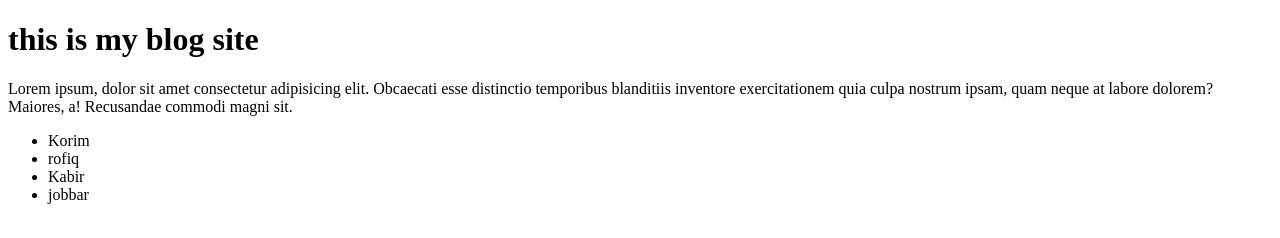
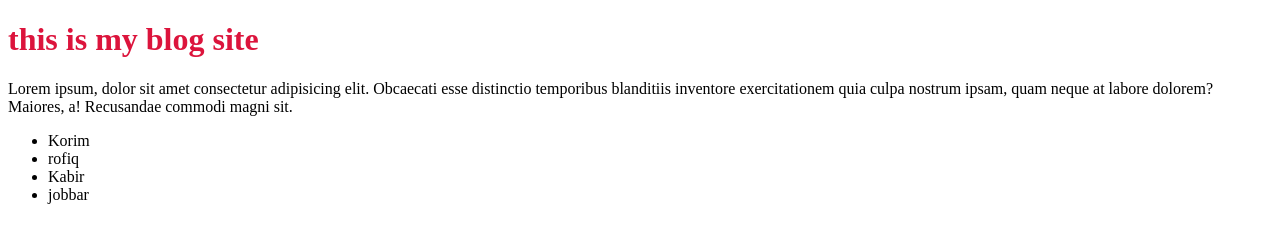
Before and after one commit to ismailali5931/my-second-repo, a plain HTML site: page index.html in a window 1280 px wide. Drawn offline with Linux system fonts and the light colour scheme.

Commit message:
added style

```diff
--- a/index.html
+++ b/index.html
@@ -5,6 +5,7 @@
     <meta http-equiv="X-UA-Compatible" content="IE=edge">
     <meta name="viewport" content="width=device-width, initial-scale=1.0">
     <title>my Second Repo</title>
+    <link rel="stylesheet" href="style.css">
 </head>
 <body>
     <h1>this is my blog site</h1>
--- /dev/null
+++ b/style.css
@@ -0,0 +1,3 @@
+h1{
+    color: crimson;
+}
```
